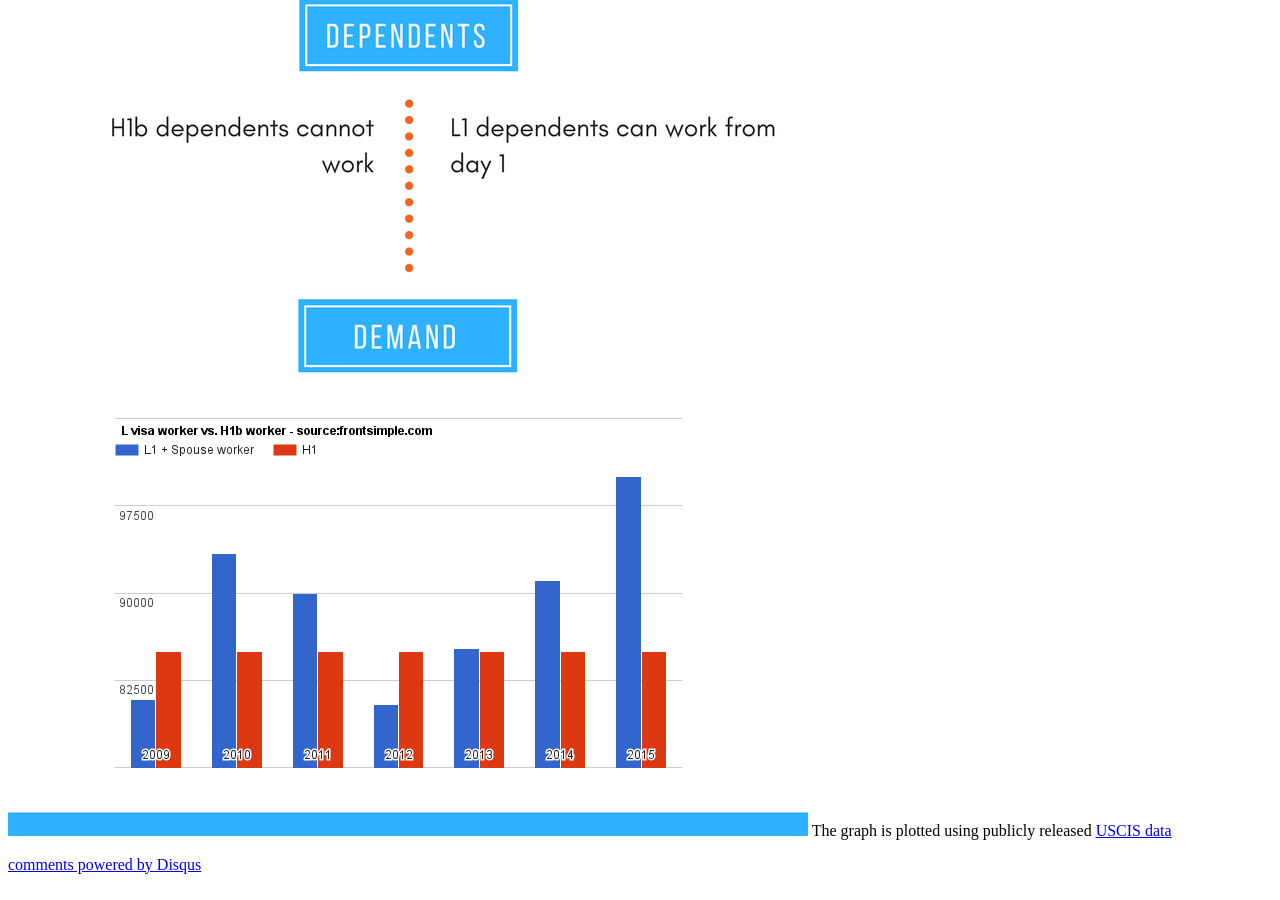
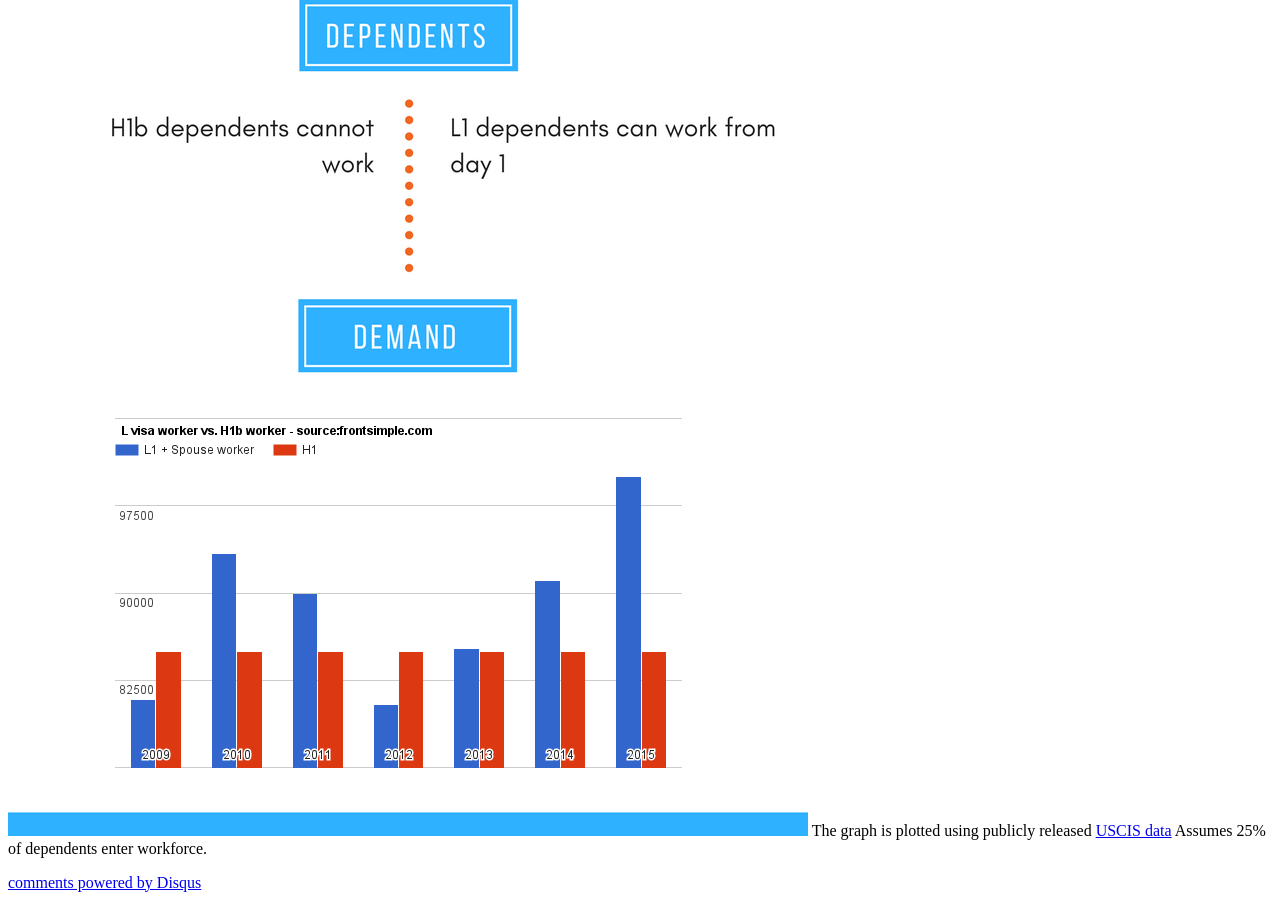
Before and after one commit to gitforwork2/gitforwork.github.io, a Jekyll site: the page built from _posts/2017-1-17-H1b-vs-L1-infographic.md, in a window 1280 px wide and 900 px high, scrolled down 1469 px. Built offline with Jekyll 4.4.1, drawn with Linux system fonts in a browser that asks for light colours; comment, search, counter and statistics services are not loaded.

Commit message:
New page layout post l1vs h1

```diff
--- a/_posts/2017-1-17-H1b-vs-L1-infographic.md
+++ b/_posts/2017-1-17-H1b-vs-L1-infographic.md
@@ -12,3 +12,4 @@ L1 visa is less rules than H1b. And L1 imported more foreign workers than H1b in
 
 ![L1 vs H1b](/assets/images/posts/H1b-vs-L1-infographic-v1.0.png)
 The graph is plotted using publicly released [USCIS data](https://travel.state.gov/content/dam/visas/Statistics/AnnualReports/FY2015AnnualReport/FY15AnnualReport-TableXVIB.pdf)
+ Assumes 25% of dependents enter workforce.
```
